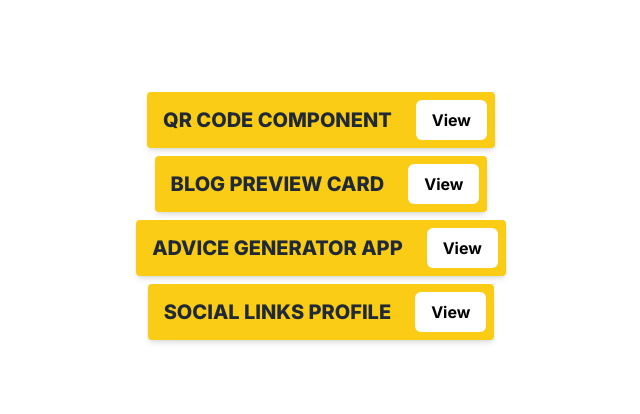
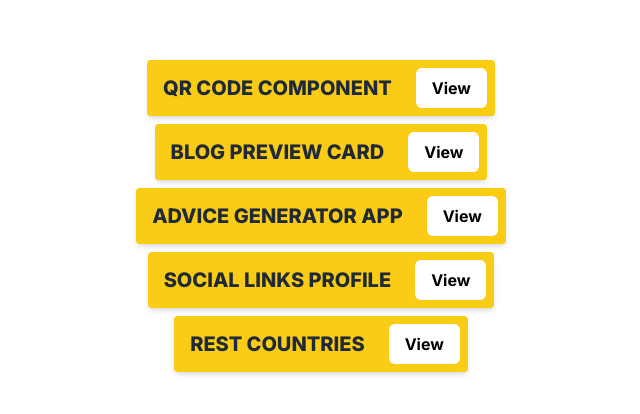
Before and after one commit to gauravvyadav/frontend-mentor, a Next.js app: page / in a window 1280 px wide. Shown: the part 180-594 px from the top of the page, without its empty margins (319-959 px from the left). Built offline with nearby package versions, Linux system fonts and the light colour scheme.

Commit message:
added rest countries button

```diff
--- a/src/app/page.tsx
+++ b/src/app/page.tsx
@@ -15,6 +15,7 @@ export default function Home() {
           link={"/social-links-profile"}
           name={"Social links profile"}
         />
+        <CardList link={"/rest-countries"} name={"REST Countries"} />
       </div>
     </React.Fragment>
   );
```
